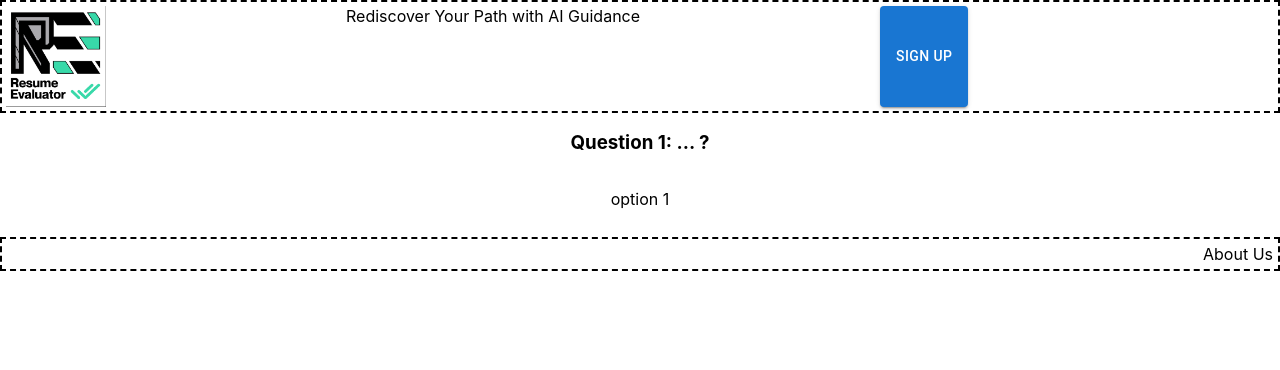
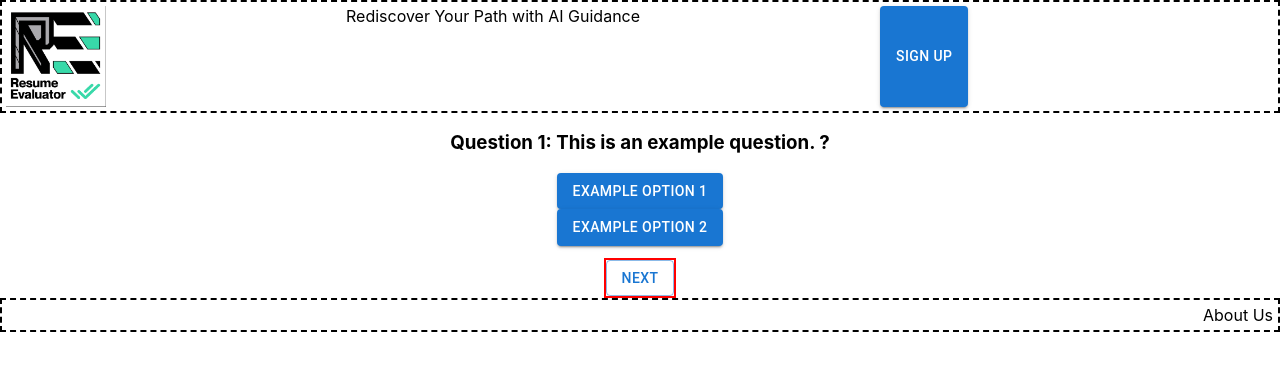
Before and after one commit to jiin-kim109/2023-fall-hack, a React (Create React App) app: page /q/1 in a window 1280 px wide. Shown: the top 370 px of the page. Built offline with nearby package versions, Linux system fonts and the light colour scheme.

Commit message:
add questionnaire

```diff
--- a/src/containers/Questionnaire.jsx
+++ b/src/containers/Questionnaire.jsx
@@ -1,8 +1,9 @@
-import React from 'react';
-import { useParams } from 'react-router-dom';
+import React, { useState } from 'react';
+import { useNavigate, useParams } from 'react-router-dom';
 import styled from 'styled-components';
 import useQuestionnaireState from '../hooks/useQuestionnaireState';
 import { Button } from '@mui/material';
+import questionnaireData from '../resources/sample_json.json';
 
 const Wrapper = styled.div`
     display: flex;
@@ -12,20 +13,66 @@ const Wrapper = styled.div`
     align-items: center;
 `;
 
+const BottomWrapper = styled.div`
+    display: flex;
+    flex: 1;
+    border: 2px solid red;
+    flex-direction: row;
+    align-items: right;
+`
+
+function findQuestion(question_id) {
+    let question = null;
+
+    for (const q of questionnaireData.questions) {
+        if (q.id == question_id) {
+            question = q;
+            break;
+        }
+    }
+
+    if (!question)
+        throw new Error(`Question ${question_id} Not Found.`);
+
+    return question;
+}
+
+function QuestionnaireOption({ option_type, option }) {
+    console.log(option);
+    let component;
+    switch(option_type) {
+        case "select":
+            component = (<Button variant="contained">{option.option}</Button>);
+            break;
+        default:
+            component = (<Button variant="contained">{option.option}</Button>);
+            break;
+    }
+    return component;
+}
+
 function Questionnaire() {
+    const navigate = useNavigate();
     const { qId } = useParams();
     const [state, dispatch] = useQuestionnaireState();
+    const question = findQuestion(qId);
+
     return (
         <div>
             <Wrapper>
-                <h3>Question {qId}: ... ?</h3>
-                <p>option 1</p>
+                <h3>Question {qId}: {question.question } ?</h3>
+                {question.options.map((option, i) => (
+                    <QuestionnaireOption key={i} option_type={question.option_type} option={option} />
+                ))}
                 <Button onClick={() => {
                     dispatch({
                         type: 'APPEND',
                         value: 'test sentence'
                     });
                 }}></Button>
+                <BottomWrapper>
+                    <Button variant='outlined' onClick={() => null} >Next</Button>
+                </BottomWrapper>
             </Wrapper>
         </div>
     );
```
